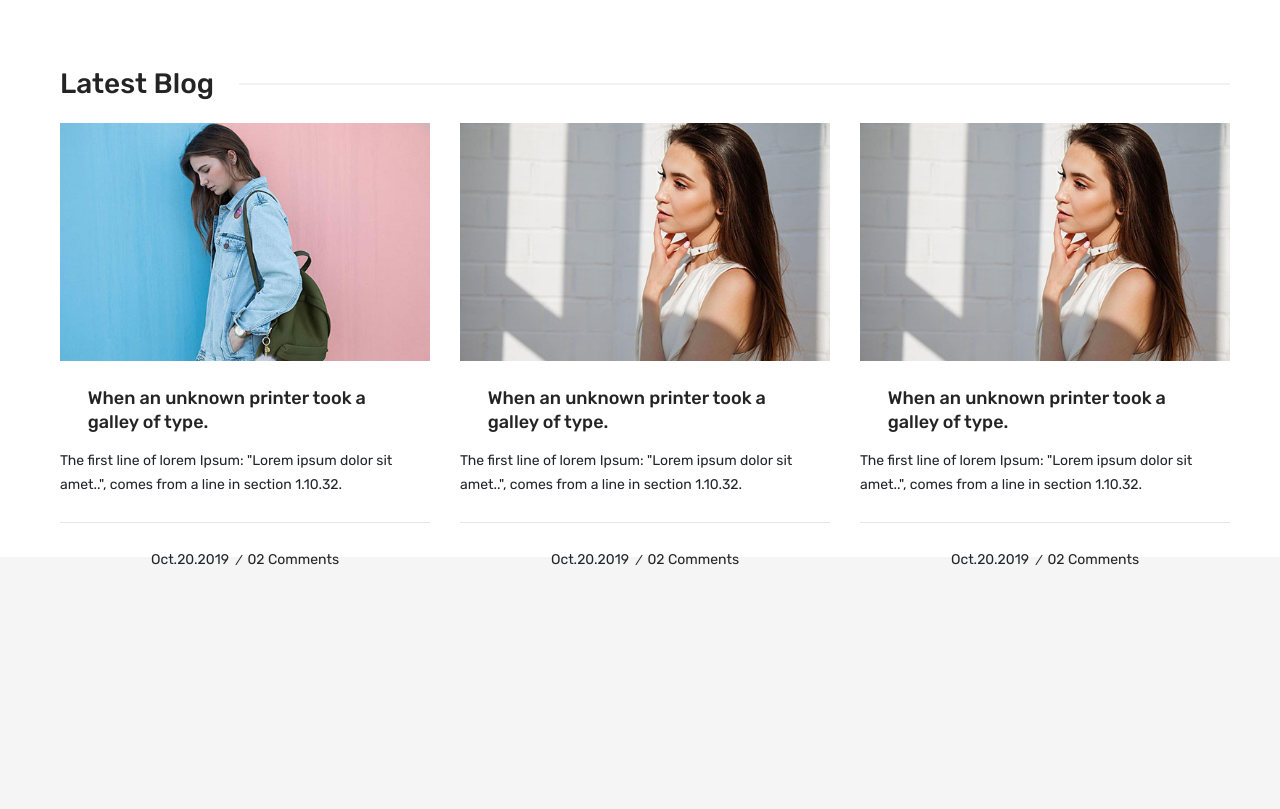
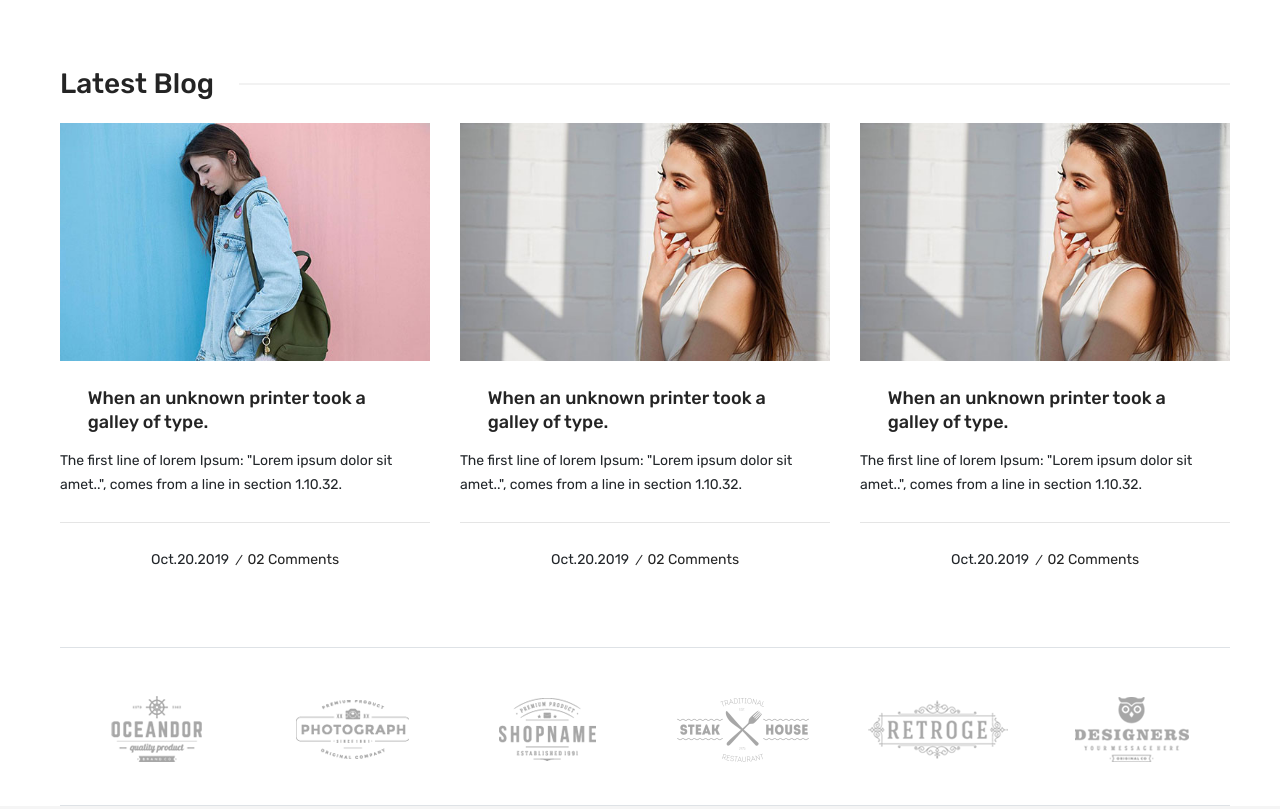
Before and after one commit to cuongletien/Shella, a plain HTML site: page index.html in a window 1280 px wide. Shown: the part 3490-4299 px from the top of the page. Before the commit the page ends 4107 px from the top, so only its background shows below. Drawn offline with Linux system fonts and the light colour scheme; files whose address does not match are found by name.

Commit message:
add brand

```diff
--- a/assets/css/style.css
+++ b/assets/css/style.css
@@ -1191,3 +1191,12 @@ button,
 .latest-blog_slider .slick-list{
   margin: -15px;
 }
+.brand-area.pt-90 {
+  padding-top: 90px;
+}
+.brand-area .brand-nav .brand-slider {
+  overflow: hidden;
+}
+.brand-area .brand-nav .brand-slider .brand-item {
+  padding: 45px 0 40px;
+}
--- a/assets/js/main.js
+++ b/assets/js/main.js
@@ -131,3 +131,34 @@ $(".latest-blog_slider").slick({
     }
   ]
 });
+$(".brand-slider").slick({
+  slidesToShow: 6,
+  slidesToScroll: 1,
+  autoplay: true,
+  autoplaySpeed: 2000,
+  arrows: false,
+  infinite: true,
+  responsive: [
+    {
+      breakpoint: 1024,
+      settings: {
+        slidesToShow: 4,
+        slidesToScroll: 4
+      }
+    },
+    {
+      breakpoint: 768,
+      settings: {
+        slidesToShow: 2,
+        slidesToScroll: 2
+      }
+    },
+    {
+      breakpoint: 480,
+      settings: {
+        slidesToShow: 1,
+        slidesToScroll: 1
+      }
+    }
+  ]
+});
--- a/index.html
+++ b/index.html
@@ -2436,7 +2436,61 @@
         </div>
         <!-- Latest Blog Area End Here -->
 
+        <!-- Begin Brand Area -->
+        <div class="brand-area pt-90">
+            <div class="container">
+                <div class="brand-nav border-top border-bottom">
+                    <div class="row">
+                        <div class="col-lg-12">
+                            <div class="kenne-element-carousel brand-slider slider-nav">
 
+                                <div class="brand-item">
+                                    <a href="javascript:void(0)">
+                                        <img src="assets/images/brand/vendor-1.png" alt="Brand Images">
+                                    </a>
+                                </div>
+                                <div class="brand-item">
+                                    <a href="javascript:void(0)">
+                                        <img src="assets/images/brand/vendor-2.png" alt="Brand Images">
+                                    </a>
+                                </div>
+                                <div class="brand-item">
+                                    <a href="javascript:void(0)">
+                                        <img src="assets/images/brand/vendor-3.png" alt="Brand Images">
+                                    </a>
+                                </div>
+                                <div class="brand-item">
+                                    <a href="javascript:void(0)">
+                                        <img src="assets/images/brand/vendor-4.png" alt="Brand Images">
+                                    </a>
+                                </div>
+                                <div class="brand-item">
+                                    <a href="javascript:void(0)">
+                                        <img src="assets/images/brand/vendor-5.png" alt="Brand Images">
+                                    </a>
+                                </div>
+                                <div class="brand-item">
+                                    <a href="javascript:void(0)">
+                                        <img src="assets/images/brand/vendor-6.png" alt="Brand Images">
+                                    </a>
+                                </div>
+                                <div class="brand-item">
+                                    <a href="javascript:void(0)">
+                                        <img src="assets/images/brand/vendor-1.png" alt="Brand Images">
+                                    </a>
+                                </div>
+                                <div class="brand-item">
+                                    <a href="javascript:void(0)">
+                                        <img src="assets/images/brand/vendor-2.png" alt="Brand Images">
+                                    </a>
+                                </div>
+
+                            </div>
+                        </div>
+                    </div>
+                </div>
+            </div>
+        </div>
     </div>
     <!-- jQuery JS -->
     <script src="assets/js/vendor/jquery-1.12.4.min.js"></script>
```
Also changed, not shown: assets/images/brand/vendor-1.png (added), assets/images/brand/vendor-2.png (added), assets/images/brand/vendor-3.png (added), assets/images/brand/vendor-4.png (added), assets/images/brand/vendor-5.png (added), assets/images/brand/vendor-6.png (added).
